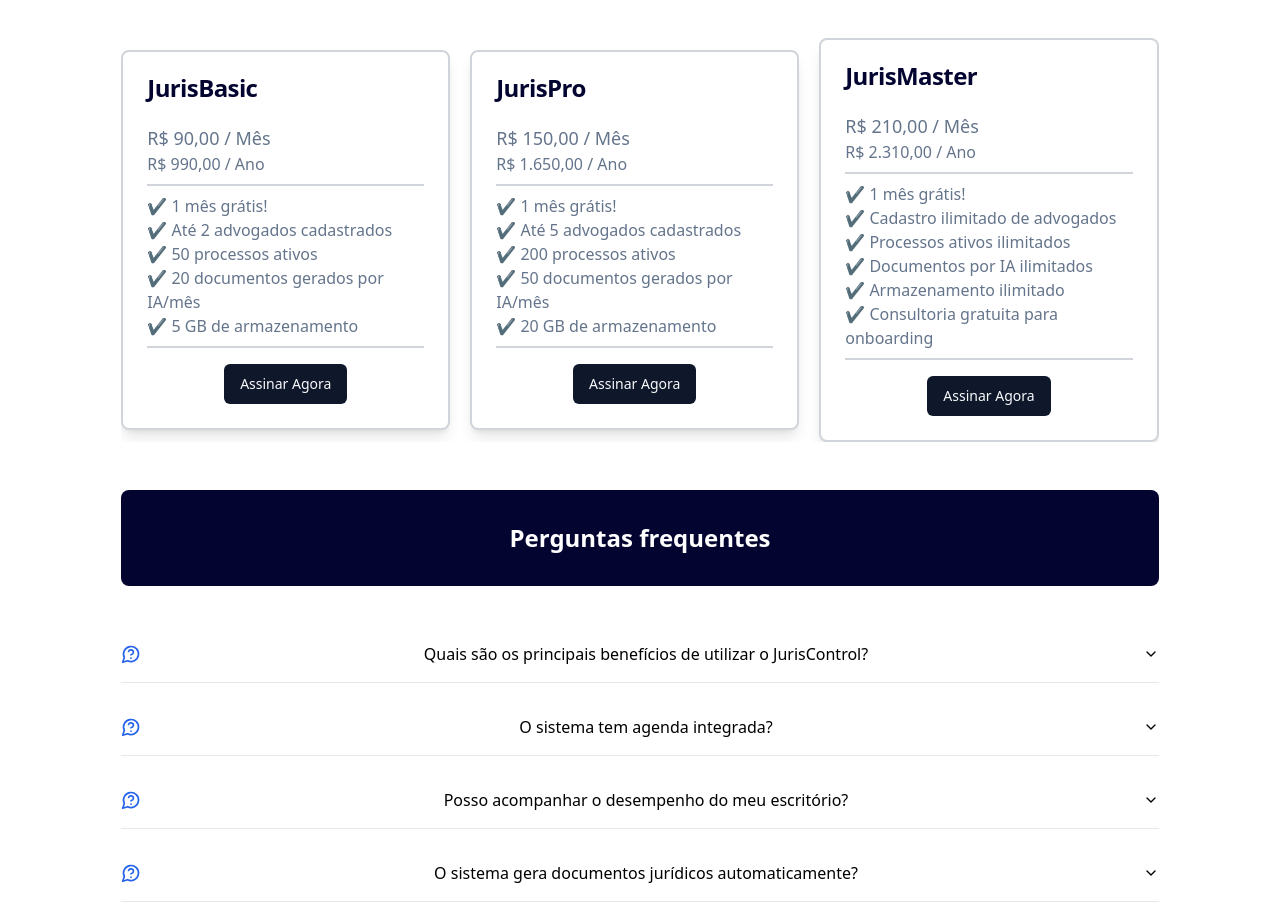
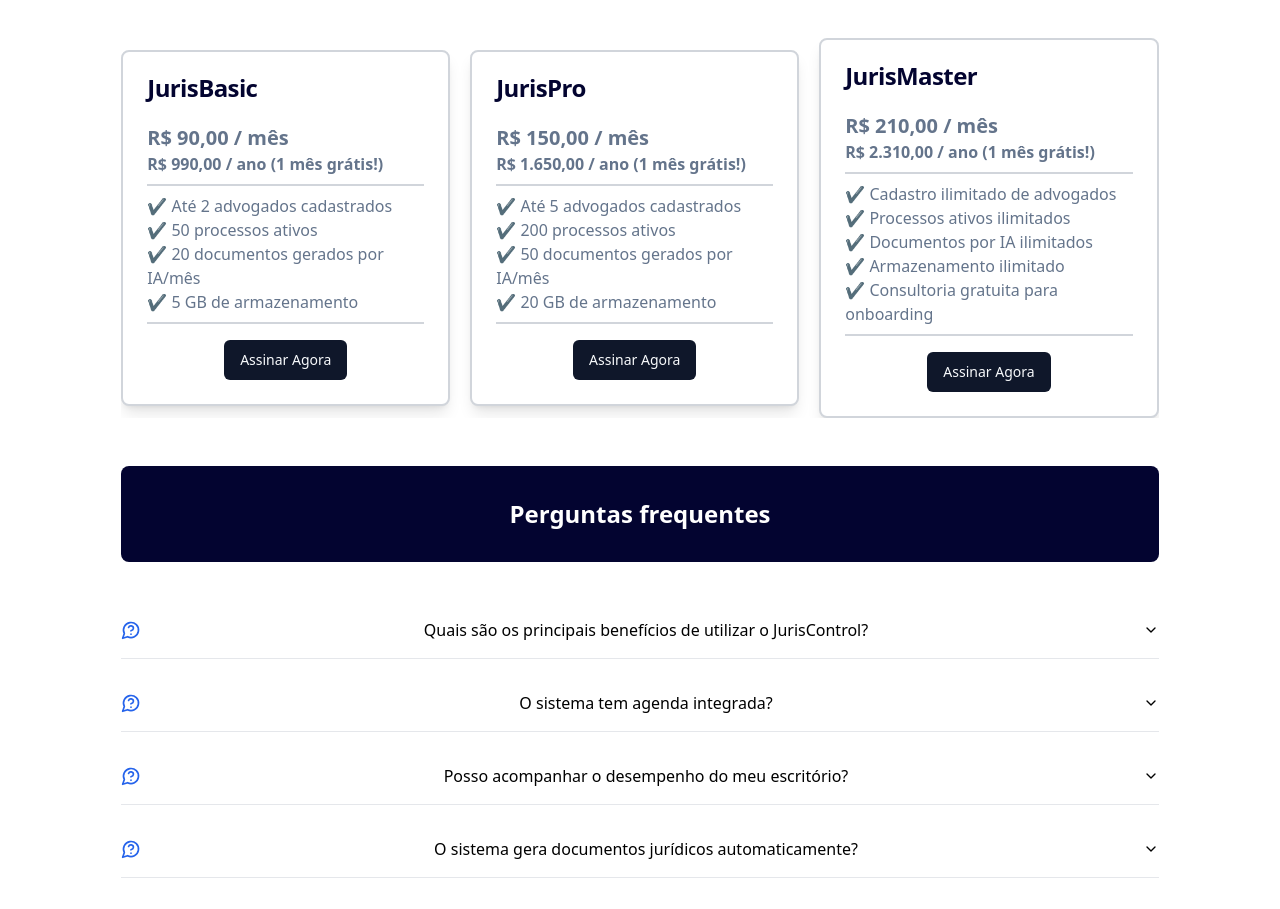
Before and after one commit to hugonascimento1/JurisControl, a Next.js app: page / in a window 1280 px wide. Shown: the part 1681-2590 px from the top of the page. Built offline with nearby package versions, Linux system fonts and the light colour scheme.

Commit message:
alterando tamanho da fonte card planos

```diff
--- a/src/app/page.tsx
+++ b/src/app/page.tsx
@@ -133,43 +133,24 @@
 
 <section className="mt-12 px-12 flex flex-col justify-center items-center w-[92%]">
   <div className="flex h-24 shrink-0 items-center justify-center rounded-lg bg-[#030430] px-4 mb-10 w-full">
-          <h2 className="text-2xl font-bold text-white">
-            Escolha o melhor plano para você!
-          </h2>
+    <h2 className="text-2xl font-bold text-white">Escolha o melhor plano para você!</h2>
   </div>
 
   <div className="flex flex-row items-center md:justify-center gap-5 w-full overflow-x-auto">
+
     {/* JurisBasic */}
     <Card className="max-w-[350px] min-w-[250px] shadow-lg">
       <CardHeader>
-              <CardTitle className="text-[#030430] font-bold">
-                JurisBasic
-              </CardTitle>
+        <CardTitle className="text-[#030430] font-bold">JurisBasic</CardTitle>
       </CardHeader>
       <CardContent>
-              <CardDescription className="text-lg">
-                R$ 90,00 / Mês
-              </CardDescription>
-              <CardDescription className="text-base">
-                R$ 990,00 / Ano
-              </CardDescription>
+        <CardDescription className="text-xl font-bold">R$ 90,00 / mês</CardDescription>
+        <CardDescription className="text-base font-semibold">R$ 990,00 / ano (1 mês grátis!)</CardDescription>
         <hr className="my-2 border-t-2 border-gray-300" />
-              <CardDescription className="text-base">
-                ✔ 1 mês grátis!
-              </CardDescription>
-
-              <CardDescription className="text-base">
-                ✔ Até 2 advogados cadastrados
-              </CardDescription>
-              <CardDescription className="text-base">
-                ✔ 50 processos ativos
-              </CardDescription>
-              <CardDescription className="text-base">
-                ✔ 20 documentos gerados por IA/mês
-              </CardDescription>
-              <CardDescription className="text-base">
-                ✔ 5 GB de armazenamento
-              </CardDescription>
+        <CardDescription className="text-base">✔ Até 2 advogados cadastrados</CardDescription>
+        <CardDescription className="text-base">✔ 50 processos ativos</CardDescription>
+        <CardDescription className="text-base">✔ 20 documentos gerados por IA/mês</CardDescription>
+        <CardDescription className="text-base">✔ 5 GB de armazenamento</CardDescription>
         <hr className="my-2 border-t-2 border-gray-300" />
         <div className="flex justify-center items-center mt-4">
           <Button>Assinar Agora</Button>
@@ -180,35 +161,16 @@
     {/* JurisPro */}
     <Card className="max-w-[350px] min-w-[250px] shadow-lg">
       <CardHeader>
-              <CardTitle className="text-[#030430] font-bold">
-                JurisPro
-              </CardTitle>
+        <CardTitle className="text-[#030430] font-bold">JurisPro</CardTitle>
       </CardHeader>
       <CardContent>
-              <CardDescription className="text-lg">
-                R$ 150,00 / Mês
-              </CardDescription>
-              <CardDescription className="text-base">
-                R$ 1.650,00 / Ano{" "}
-              </CardDescription>
+        <CardDescription className="text-xl font-bold">R$ 150,00 / mês</CardDescription>
+        <CardDescription className="text-base font-semibold">R$ 1.650,00 / ano (1 mês grátis!)</CardDescription>
         <hr className="my-2 border-t-2 border-gray-300" />
-
-              <CardDescription className="text-base">
-                ✔ 1 mês grátis!
-              </CardDescription>
-
-              <CardDescription className="text-base">
-                ✔ Até 5 advogados cadastrados
-              </CardDescription>
-              <CardDescription className="text-base">
-                ✔ 200 processos ativos
-              </CardDescription>
-              <CardDescription className="text-base">
-                ✔ 50 documentos gerados por IA/mês
-              </CardDescription>
-              <CardDescription className="text-base">
-                ✔ 20 GB de armazenamento
-              </CardDescription>
+        <CardDescription className="text-base">✔ Até 5 advogados cadastrados</CardDescription>
+        <CardDescription className="text-base">✔ 200 processos ativos</CardDescription>
+        <CardDescription className="text-base">✔ 50 documentos gerados por IA/mês</CardDescription>
+        <CardDescription className="text-base">✔ 20 GB de armazenamento</CardDescription>
         <hr className="my-2 border-t-2 border-gray-300" />
         <div className="flex justify-center items-center mt-4">
           <Button>Assinar Agora</Button>
@@ -219,45 +181,28 @@
     {/* JurisMaster */}
     <Card className="max-w-[350px] min-w-[250px] shadow-lg">
       <CardHeader>
-              <CardTitle className="text-[#030430] font-bold">
-                JurisMaster
-              </CardTitle>
+        <CardTitle className="text-[#030430] font-bold">JurisMaster</CardTitle>
       </CardHeader>
       <CardContent>
-              <CardDescription className="text-lg">
-                R$ 210,00 / Mês
-              </CardDescription>
-              <CardDescription className="text-base">
-                R$ 2.310,00 / Ano
-              </CardDescription>
+        <CardDescription className="text-xl font-bold">R$ 210,00 / mês</CardDescription>
+        <CardDescription className="text-base font-semibold">R$ 2.310,00 / ano (1 mês grátis!)</CardDescription>
         <hr className="my-2 border-t-2 border-gray-300" />
-              <CardDescription className="text-base">
-                ✔ 1 mês grátis!
-              </CardDescription>
-
-              <CardDescription className="text-base">
-                ✔ Cadastro ilimitado de advogados
-              </CardDescription>
-              <CardDescription className="text-base">
-                ✔ Processos ativos ilimitados
-              </CardDescription>
-              <CardDescription className="text-base">
-                ✔ Documentos por IA ilimitados
-              </CardDescription>
-              <CardDescription className="text-base">
-                ✔ Armazenamento ilimitado
-              </CardDescription>
-              <CardDescription className="text-base">
-                ✔ Consultoria gratuita para onboarding
-              </CardDescription>
+        <CardDescription className="text-base">✔ Cadastro ilimitado de advogados</CardDescription>
+        <CardDescription className="text-base">✔ Processos ativos ilimitados</CardDescription>
+        <CardDescription className="text-base">✔ Documentos por IA ilimitados</CardDescription>
+        <CardDescription className="text-base">✔ Armazenamento ilimitado</CardDescription>
+        <CardDescription className="text-base">✔ Consultoria gratuita para onboarding</CardDescription>
         <hr className="my-2 border-t-2 border-gray-300" />
         <div className="flex justify-center items-center mt-4">
           <Button>Assinar Agora</Button>
         </div>
       </CardContent>
     </Card>
+
   </div>
 </section>
+
+
 
       <section className="mt-12 - px-12 flex flex-col justify-center items-center w-[92%] mb-12">
         <div className="flex h-24 shrink-0 items-center justify-center rounded-lg bg-[#030430] px-4 mb-10 w-full">
```
Lines whose indentation alone changed are shown as unchanged.
